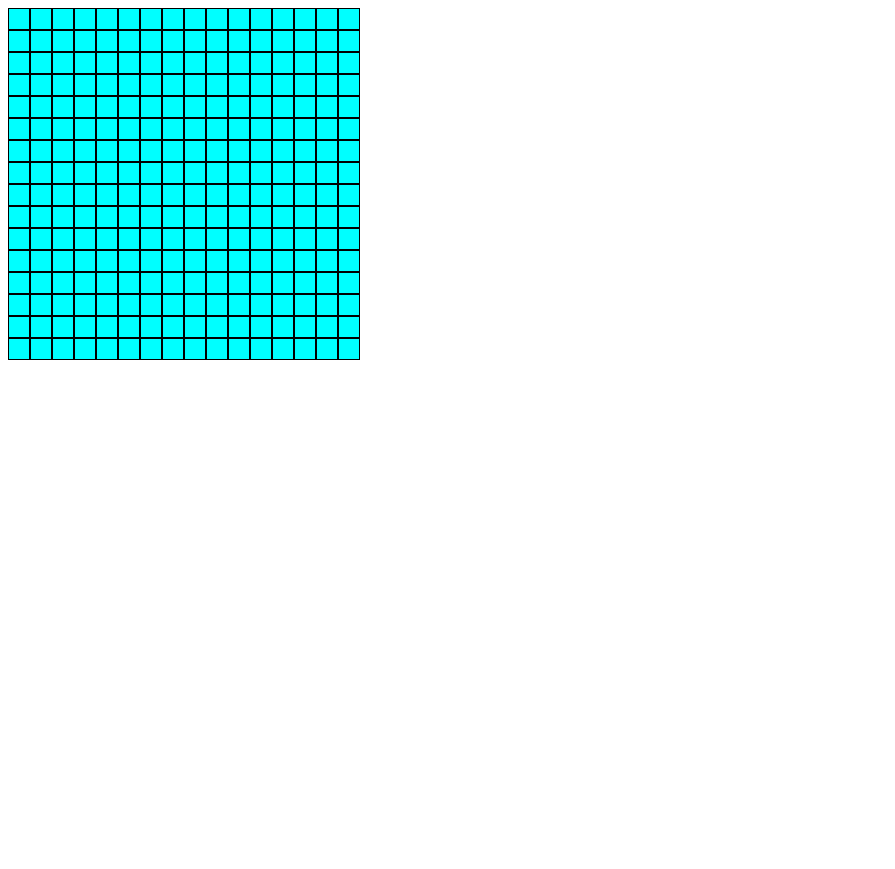
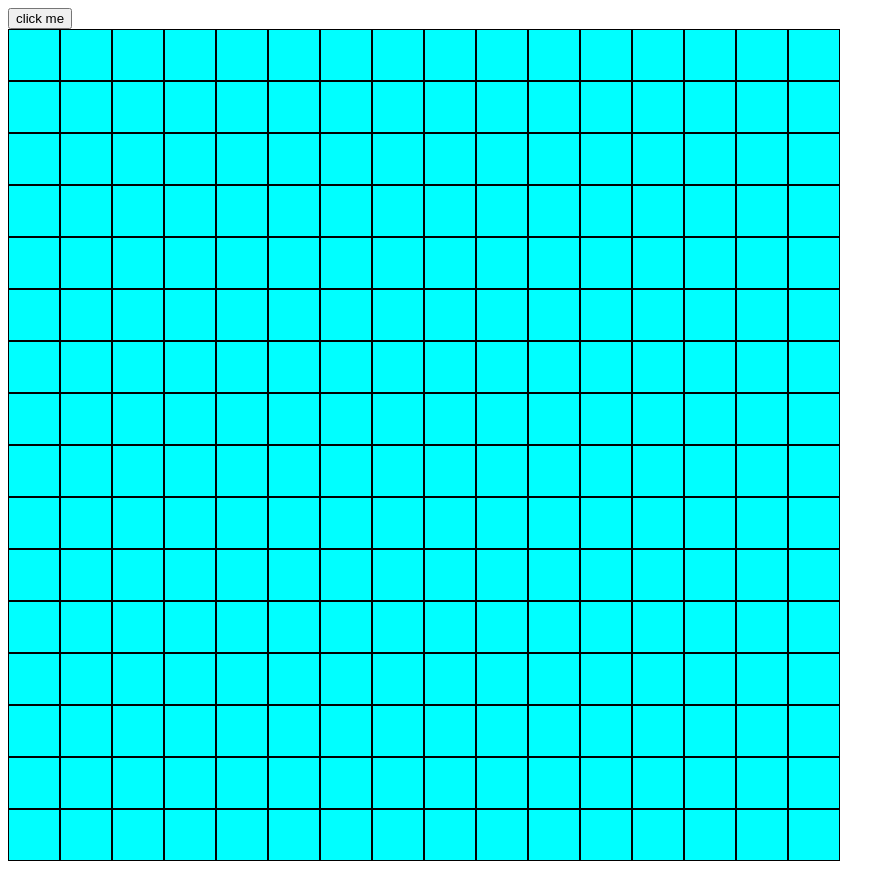
Before and after one commit to zahrasadat80/Etch-a-Sketch, a plain HTML site: page index.html in a window 1280 px wide. Shown: the whole page, without its empty margins (0-895 px from the left). Before the commit the page ends 800 px from the top, so only its background shows below. Drawn offline with Linux system fonts and the light colour scheme.

Commit message:
build the grid and when you mouseover color changes

```diff
--- a/index.html
+++ b/index.html
@@ -7,6 +7,7 @@
     <title>Document</title>
 </head>
 <body>
+    <button>click me</button>
     <div class="container"></div>
     <script src="script.js"></script>
 </body>
--- a/script.js
+++ b/script.js
@@ -1,12 +1,39 @@
 const container = document.querySelector('.container');
+const button = document.querySelector('button');
+let row;
+let column;
 
 for (let i=1; i <=16 ; i++){
-    let row = document.createElement('div');
+    row = document.createElement('div');
     row.classList.add('row');
     container.appendChild(row);
   for (let j=1 ; j <=16 ; j++){
-    let column = document.createElement('div');
+    column = document.createElement('div');
     column.classList.add('column');
     row.appendChild(column);
+    column.addEventListener('mouseover',function(){
+        this.classList.add('click')
+    })
  }
 }
+
+
+
+// let squaresCount = null;
+// button.addEventListener('click',function(){
+//    squaresCount = Number(prompt('how many squares do you want per side? '));
+//    if (squaresCount =! null){
+//     container.innerHTML='';
+//     for (let i=1; i <=squaresCount ; i++){
+//         row = document.createElement('div');
+//         row.classList.add('row');
+//         container.appendChild(row);
+//       for (let j=1 ; j <=squaresCount ; j++){
+//         column = document.createElement('div');
+//         column.classList.add('column');
+//         row.appendChild(column);
+//      }
+//     }
+
+//    }
+// })
--- a/style.css
+++ b/style.css
@@ -1,9 +1,15 @@
 .column{
     background-color: aqua;
-    width: 20px;
-    height: 20px;
+    width: 50px;
+    height: 50px;
     border: 1px black solid;
 }
 .row{
     display: flex;
 }
+/* .column:hover{
+    background-color: black;
+} */
+.click{
+    background-color: brown;
+}
```
